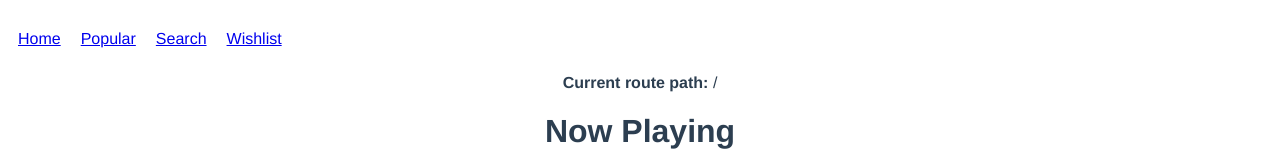
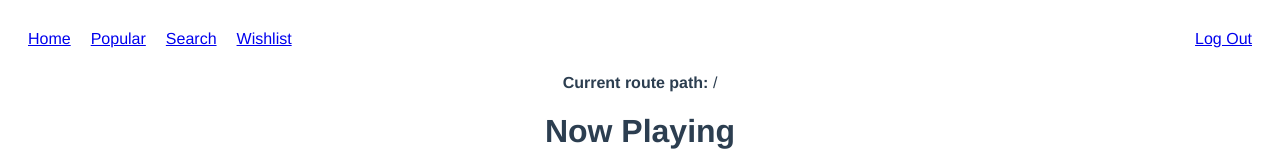
Before and after one commit to rkdbq/rkdflix, a Vue app: page /signin in a window 1280 px wide. Shown: the top 160 px of the page. Built offline with nearby package versions, Linux system fonts and the light colour scheme; no server answers.

Commit message:
[SignIn] Home과 연결

```diff
--- a/src/App.vue
+++ b/src/App.vue
@@ -1,10 +1,13 @@
 <template>
   <header>
-    <nav>
-      <RouterLink to="/">Home</RouterLink>
-      <RouterLink to="/popular">Popular</RouterLink>
-      <RouterLink to="/search">Search</RouterLink>
-      <RouterLink to="/wishlist">Wishlist</RouterLink>
+    <nav v-if="$route.path !== '/sign-in'">
+      <RouterLink class="nav-item" to="/">Home</RouterLink>
+      <RouterLink class="nav-item" to="/popular">Popular</RouterLink>
+      <RouterLink class="nav-item" to="/search">Search</RouterLink>
+      <RouterLink class="nav-item" to="/wishlist">Wishlist</RouterLink>
+    </nav>
+    <nav v-if="$route.path !== '/sign-in'">
+      <RouterLink class="nav-item" to="/signin">Log Out</RouterLink>
     </nav>
   </header>
   <p>
@@ -20,7 +23,6 @@ export default {
   name: 'App',
   components: {
   }
-
 }
 </script>
 
@@ -36,13 +38,13 @@ export default {
 
 header {
   display: flex;
-  justify-content: flex-start; /* 좌측 정렬 */
-  align-items: center;
+  justify-content: space-between;
   padding: 10px;
 }
-
 nav {
-  display: flex;
   gap: 20px; /* 링크 간격 */
 }
+.nav-item {
+  padding: 10px;
+}
 </style>
--- /dev/null
+++ b/src/components/SignIn.vue
@@ -0,0 +1,20 @@
+<script>
+export default {
+  name: "SignIn",
+  methods: {
+    LogIn() {
+      this.$router.push('/')
+    },
+  },
+}
+</script>
+
+<template>
+  <div>
+    <button @click="LogIn">Log In</button>
+  </div>
+</template>
+
+<style scoped>
+
+</style>
--- a/src/main.js
+++ b/src/main.js
@@ -6,12 +6,14 @@ import Home from "@/components/Home.vue";
 import PopularMovie from "@/components/Popular.vue";
 import Search from "@/components/Search.vue";
 import Wishlist from "@/components/Wishlist.vue";
+import SignIn from "@/components/SignIn.vue";
 
 const routes = [
     { path: '/', component: Home },
     { path: '/popular', component: PopularMovie },
     { path: '/search', component: Search },
-    { path: '/Wishlist', component: Wishlist },
+    { path: '/wishlist', component: Wishlist },
+    { path: '/signin', component: SignIn },
 ]
 
 const router = createRouter({
```
